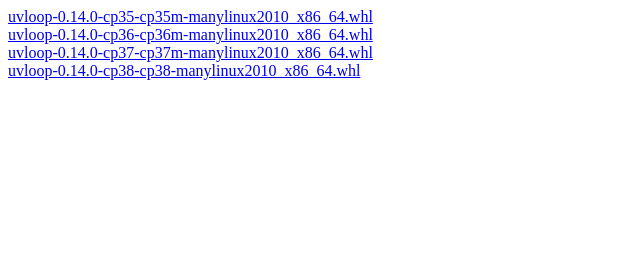
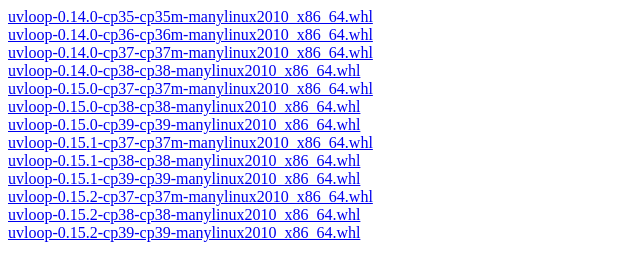
Before and after one commit to westonsteimel/pypi-repo, a plain HTML site: page uvloop/index.html in a window 1280 px wide. Shown: the whole page, without its empty margins (0-640 px from the left). Drawn offline with Linux system fonts and the light colour scheme.

Commit message:
add uvloop versions 0.15.0, 0.15.1, 0.15.2
Signed-off-by: Weston Steimel <weston.steimel@gmail.com>

```diff
--- a/uvloop/index.html
+++ b/uvloop/index.html
@@ -5,5 +5,18 @@
         <a href="https://github.com/westonsteimel/uvloop-slim/releases/download/0.14.0/uvloop-0.14.0-cp36-cp36m-manylinux2010_x86_64.whl">uvloop-0.14.0-cp36-cp36m-manylinux2010_x86_64.whl</a><br/>
         <a href="https://github.com/westonsteimel/uvloop-slim/releases/download/0.14.0/uvloop-0.14.0-cp37-cp37m-manylinux2010_x86_64.whl">uvloop-0.14.0-cp37-cp37m-manylinux2010_x86_64.whl</a><br/>
         <a href="https://github.com/westonsteimel/uvloop-slim/releases/download/0.14.0/uvloop-0.14.0-cp38-cp38-manylinux2010_x86_64.whl">uvloop-0.14.0-cp38-cp38-manylinux2010_x86_64.whl</a><br/>
+
+        <a href="https://github.com/westonsteimel/uvloop-slim/releases/download/0.15.0/uvloop-0.15.0-cp37-cp37m-manylinux2010_x86_64.whl">uvloop-0.15.0-cp37-cp37m-manylinux2010_x86_64.whl</a><br/>
+        <a href="https://github.com/westonsteimel/uvloop-slim/releases/download/0.15.0/uvloop-0.15.0-cp38-cp38-manylinux2010_x86_64.whl">uvloop-0.15.0-cp38-cp38-manylinux2010_x86_64.whl</a><br/>
+        <a href="https://github.com/westonsteimel/uvloop-slim/releases/download/0.15.0/uvloop-0.15.0-cp39-cp39-manylinux2010_x86_64.whl">uvloop-0.15.0-cp39-cp39-manylinux2010_x86_64.whl</a><br/>
+
+        <a href="https://github.com/westonsteimel/uvloop-slim/releases/download/0.15.1/uvloop-0.15.1-cp37-cp37m-manylinux2010_x86_64.whl">uvloop-0.15.1-cp37-cp37m-manylinux2010_x86_64.whl</a><br/>
+        <a href="https://github.com/westonsteimel/uvloop-slim/releases/download/0.15.1/uvloop-0.15.1-cp38-cp38-manylinux2010_x86_64.whl">uvloop-0.15.1-cp38-cp38-manylinux2010_x86_64.whl</a><br/>
+        <a href="https://github.com/westonsteimel/uvloop-slim/releases/download/0.15.1/uvloop-0.15.1-cp39-cp39-manylinux2010_x86_64.whl">uvloop-0.15.1-cp39-cp39-manylinux2010_x86_64.whl</a><br/>
+
+        <a href="https://github.com/westonsteimel/uvloop-slim/releases/download/0.15.2/uvloop-0.15.2-cp37-cp37m-manylinux2010_x86_64.whl">uvloop-0.15.2-cp37-cp37m-manylinux2010_x86_64.whl</a><br/>
+        <a href="https://github.com/westonsteimel/uvloop-slim/releases/download/0.15.2/uvloop-0.15.2-cp38-cp38-manylinux2010_x86_64.whl">uvloop-0.15.2-cp38-cp38-manylinux2010_x86_64.whl</a><br/>
+        <a href="https://github.com/westonsteimel/uvloop-slim/releases/download/0.15.2/uvloop-0.15.2-cp39-cp39-manylinux2010_x86_64.whl">uvloop-0.15.2-cp39-cp39-manylinux2010_x86_64.whl</a><br/>
+
     </body>
 </html>
```
